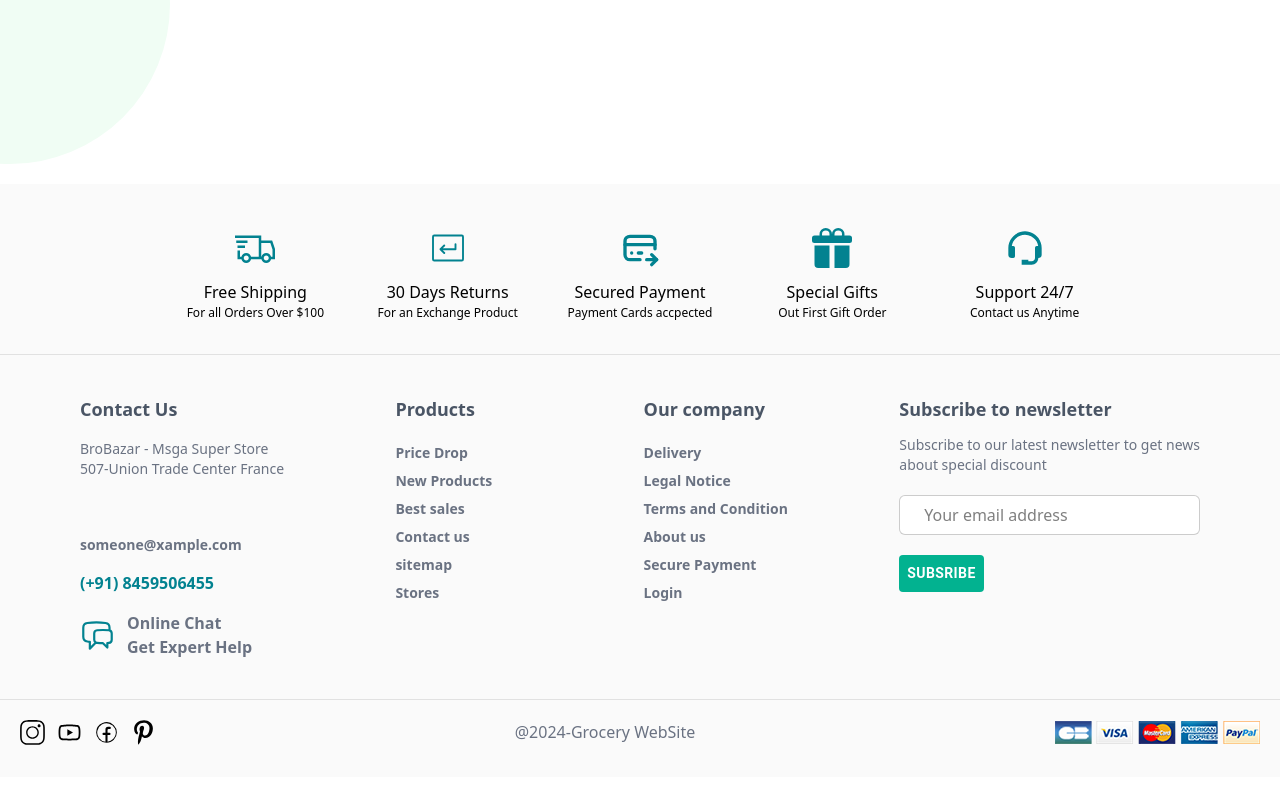
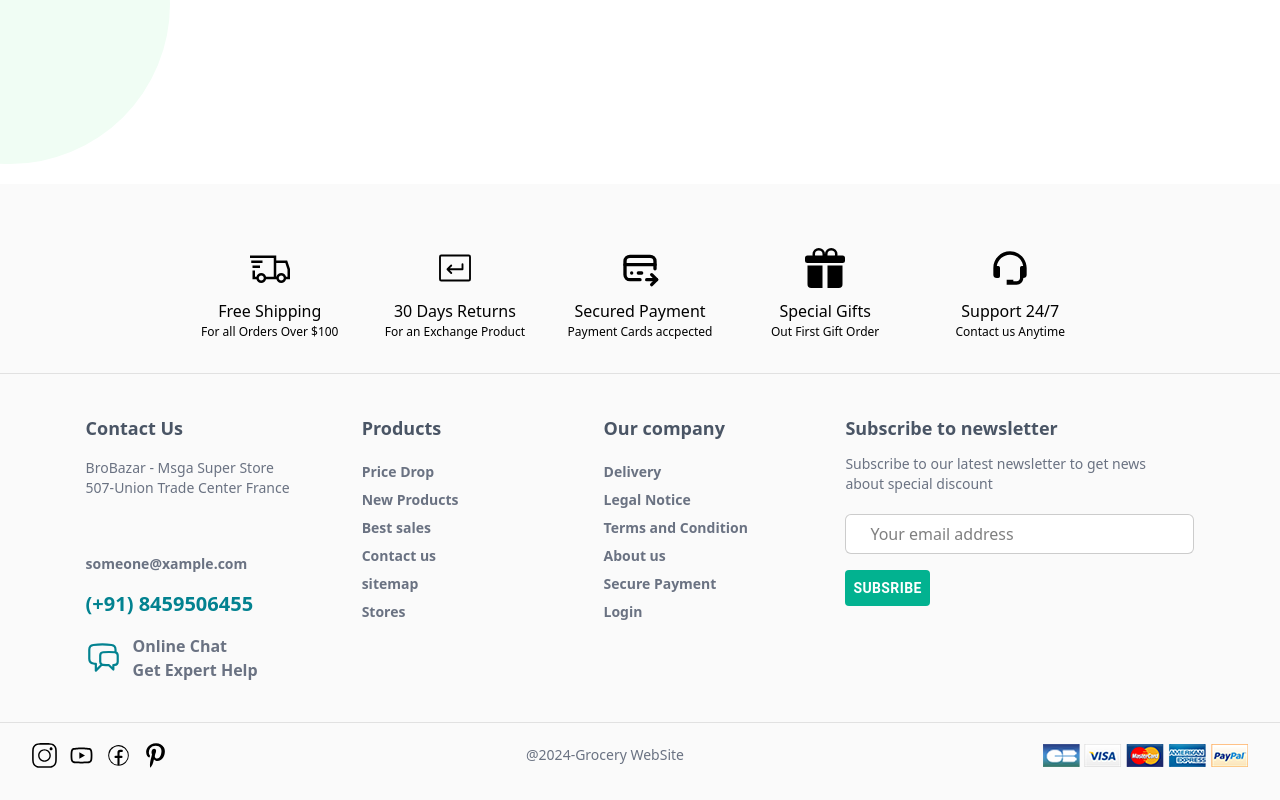
Before and after one commit to KrushnatSalavi/grocery-store-project, a Next.js app: page /login in a window 1280 px wide. Shown: the part 778-1578 px from the top of the page. Before the commit the page ends 1555 px from the top, so only its background shows below. Built offline with nearby package versions, Linux system fonts and the light colour scheme; no server answers.

Commit message:
Production build

```diff
--- a/src/app/components/Footer.jsx
+++ b/src/app/components/Footer.jsx
@@ -15,89 +15,130 @@ import { CiFacebook } from "react-icons/ci";
 import { FaPinterestP } from "react-icons/fa6";
 
 
+const Footer = () => {
+    return (
+        <footer className='bg-[#fafafa] py-6 sm:py-8 mt-5'>
+
+            {/* TOP FEATURES */}
+            <div className='container mx-auto px-3 sm:px-5'>
+                <div className="flex items-center justify-center gap-4 sm:gap-5 lg:gap-2 py-3 sm:py-8 pb-8 px-1">
+
+                    <div className="col flex items-center justify-center flex-col group w-full sm:w-[30%] md:w-[18%] lg:w-[15%] text-center">
+                        <LiaShippingFastSolid className="text-[35px] sm:text-[40px] transition-all duration-300 group-hover:text-primary group-hover:-translate-y-1" />
+
+                        <h3 className="text-sm sm:text-[16px] font-600 mt-3">
+                            Free Shipping
+                        </h3>
+
+                        <p className="text-[11px] sm:text-[12px] font-500">
+                            For all Orders Over $100
+                        </p>
+                    </div>
 
 
+                    <div className="col flex items-center justify-center flex-col group w-full sm:w-[30%] md:w-[18%] lg:w-[15%] text-center">
 
-const Footer = () => {
-    return (
-        <footer className='bg-[#fafafa] py-8 mt-5'>
+                        <PiKeyReturnLight className="text-[35px] sm:text-[40px] transition-all duration-300 group-hover:text-primary group-hover:-translate-y-1" />
 
-            <div className='container'>
-                <div className="flex itens-center justify-center gap-2 py-3 1g:py-8 pb-8 1g:pb-8 px-1g:px-5">
-                    <div className="col flex items-center justify-center flex-col group w-[15%]">
-                        <LiaShippingFastSolid className="text-[40px] transition-all duration-300
-                            group-hover: text-primary group-hover:-translate-y-1" />
-                        <h3 className="text-[16px] font-600 mt-3">Free Shipping</h3>
-                        <p className="text-[12px] font-500">For all Orders Over $100</p>
-                    </div>
+                        <h3 className="text-sm sm:text-[16px] mt-3">
+                            30 Days Returns
+                        </h3>
 
-                    <div className="col flex items-center justify-center flex-col group w-[15%]">
-
-                        <PiKeyReturnLight className="text-[40px] transition-all duration-300
-                            group-hover: text-primary group-hover:-translate-y-1" />
-
-                        <h3 className="text-[16px]  mt-3">30 Days Returns</h3>
-
-                        <p className="text-[12px] font-45">For an Exchange Product</p>
-
-                    </div>
-
-                    <div className="col flex items-center justify-center flex-col group w-[15%]">
-
-                        <TbCreditCardPay className="text-[40px] transition-all duration-300
-                            group-hover: text-primary group-hover:-translate-y-1" />
-
-                        <h3 className="text-[16px]  mt-3">Secured Payment</h3>
-
-                        <p className="text-[12px] font-45">Payment Cards accpected</p>
-
-                    </div>
-
-                    <div className="col flex items-center justify-center flex-col group w-[15%]">
-
-                        <BsGiftFill className="text-[40px] transition-all duration-300
-                            group-hover: text-primary group-hover:-translate-y-1" />
-
-                        <h3 className="text-[16px]  mt-3">Special Gifts</h3>
-
-                        <p className="text-[12px] font-45">Out First Gift Order</p>
-
-                    </div>
-
-                    <div className="col flex items-center justify-center flex-col group w-[15%]">
-
-                        <BiSupport className="text-[40px] transition-all duration-300
-                            group-hover: text-primary group-hover:-translate-y-1" />
-
-                        <h3 className="text-[16px]  mt-3">Support 24/7</h3>
-
-                        <p className="text-[12px] font-45">Contact us Anytime</p>
+                        <p className="text-[11px] sm:text-[12px] font-45">
+                            For an Exchange Product
+                        </p>
 
                     </div>
 
 
+                    <div className="col flex items-center justify-center flex-col group w-full sm:w-[30%] md:w-[18%] lg:w-[15%] text-center">
+
+                        <TbCreditCardPay className="text-[35px] sm:text-[40px] transition-all duration-300 group-hover:text-primary group-hover:-translate-y-1" />
+
+                        <h3 className="text-sm sm:text-[16px] mt-3">
+                            Secured Payment
+                        </h3>
+
+                        <p className="text-[11px] sm:text-[12px] font-45">
+                            Payment Cards accpected
+                        </p>
+
+                    </div>
+
+
+                    <div className="col flex items-center justify-center flex-col group w-full sm:w-[30%] md:w-[18%] lg:w-[15%] text-center">
+
+                        <BsGiftFill className="text-[35px] sm:text-[40px] transition-all duration-300 group-hover:text-primary group-hover:-translate-y-1" />
+
+                        <h3 className="text-sm sm:text-[16px] mt-3">
+                            Special Gifts
+                        </h3>
+
+                        <p className="text-[11px] sm:text-[12px] font-45">
+                            Out First Gift Order
+                        </p>
+
+                    </div>
+
+
+                    <div className="col flex items-center justify-center flex-col group w-full sm:w-[30%] md:w-[18%] lg:w-[15%] text-center">
+
+                        <BiSupport className="text-[35px] sm:text-[40px] transition-all duration-300 group-hover:text-primary group-hover:-translate-y-1" />
+
+                        <h3 className="text-sm sm:text-[16px] mt-3">
+                            Support 24/7
+                        </h3>
+
+                        <p className="text-[11px] sm:text-[12px] font-45">
+                            Contact us Anytime
+                        </p>
+
+                    </div>
+
                 </div>
             </div>
 
+
             <hr />
 
-            <div className='flex justify-between py-10'>
-                <div className='col1 w-20% flex flex-col gap-4  pl-20'>
+
+            {/* MAIN FOOTER */}
+            <div className='container mx-auto px-5 sm:px-6 lg:px-10 flex flex-col md:flex-row md:flex-wrap lg:flex-nowrap justify-between gap-10 md:gap-8 py-8 sm:py-10'>
+
+                {/* CONTACT */}
+                <div className='col1 w-full md:w-[45%] lg:w-[25%] flex flex-col gap-4 lg:pl-5'>
+
                     <h3 className='text-lg font-semibold text-gray-600'>
                         Contact Us
                     </h3>
-                    <p className='text-sm font-medium  text-gray-500'>
+
+                    <p className='text-sm font-medium text-gray-500'>
                         BroBazar - Msga Super Store
-                        <br /> 507-Union Trade Center France
+                        <br />
+                        507-Union Trade Center France
                     </p>
 
                     <br />
-                    <Link href={"mailto:someone@example.com"} className='text-gray-500 font-semibold text-sm hover:text-primary'>someone@xample.com</Link>
 
-                    <span className='text-20 font-bold text-primary'>(+91) 8459506455</span>
+                    <Link
+                        href={"mailto:someone@example.com"}
+                        className='text-gray-500 font-semibold text-sm hover:text-primary'
+                    >
+                        someone@xample.com
+                    </Link>
+
+                    <span className='text-xl font-bold text-primary'>
+                        (+91) 8459506455
+                    </span>
+
                     <div className='flex items-center gap-3'>
-                        <HiOutlineChatBubbleLeftRight size={35} className='text-40 text-primary' />
-                        <span className='text-16 font-semibold text-gray-500'>
+
+                        <HiOutlineChatBubbleLeftRight
+                            size={35}
+                            className='text-primary shrink-0'
+                        />
+
+                        <span className='text-sm sm:text-base font-semibold text-gray-500'>
                             Online Chat
                             <br />
                             Get Expert Help
@@ -106,7 +147,10 @@ const Footer = () => {
                     </div>
                 </div>
 
-                <div className='col2 w-20% flex justify-between gap-5'>
+
+                {/* PRODUCTS */}
+                <div className='col2 w-full sm:w-[45%] md:w-[25%] lg:w-[20%] flex justify-start'>
+
                     <div className='box'>
 
                         <h3 className='text-lg font-semibold text-gray-600'>
@@ -114,47 +158,52 @@ const Footer = () => {
                         </h3>
 
                         <ul className='list mt-5'>
+
                             <li className='list-none text-sm w-full mb-2'>
-                                <Link href={"/"} className='link text-sm text-gray-500 font-semibold hover:text-primary'>
+                                <Link href={"/"} className='text-sm text-gray-500 font-semibold hover:text-primary'>
                                     Price Drop
                                 </Link>
                             </li>
 
                             <li className='list-none text-sm w-full mb-2'>
-                                <Link href={"/"} className='link text-sm  text-gray-500 font-semibold hover:text-primary'>
+                                <Link href={"/"} className='text-sm text-gray-500 font-semibold hover:text-primary'>
                                     New Products
                                 </Link>
                             </li>
 
                             <li className='list-none text-sm w-full mb-2'>
-                                <Link href={"/"} className='link text-sm  text-gray-500 font-semibold hover:text-primary'>
+                                <Link href={"/"} className='text-sm text-gray-500 font-semibold hover:text-primary'>
                                     Best sales
                                 </Link>
                             </li>
 
                             <li className='list-none text-sm w-full mb-2'>
-                                <Link href={"/"} className='link text-sm  text-gray-500 font-semibold hover:text-primary'>
+                                <Link href={"/"} className='text-sm text-gray-500 font-semibold hover:text-primary'>
                                     Contact us
                                 </Link>
                             </li>
 
                             <li className='list-none text-sm w-full mb-2'>
-                                <Link href={"/"} className='link text-sm  text-gray-500 font-semibold hover:text-primary'>
+                                <Link href={"/"} className='text-sm text-gray-500 font-semibold hover:text-primary'>
                                     sitemap
                                 </Link>
                             </li>
 
                             <li className='list-none text-sm w-full mb-2'>
-                                <Link href={"/"} className='link text-sm  text-gray-500 font-semibold hover:text-primary'>
+                                <Link href={"/"} className='text-sm text-gray-500 font-semibold hover:text-primary'>
                                     Stores
                                 </Link>
                             </li>
+
                         </ul>
 
                     </div>
                 </div>
 
-                <div className='col3 w-20% flex justify-between gap-5 pl-10'>
+
+                {/* COMPANY */}
+                <div className='col3 w-full sm:w-[45%] md:w-[25%] lg:w-[20%] flex justify-start'>
+
                     <div className='box'>
 
                         <h3 className='text-lg font-semibold text-gray-600'>
@@ -162,74 +211,92 @@ const Footer = () => {
                         </h3>
 
                         <ul className='list mt-5'>
+
                             <li className='list-none text-sm w-full mb-2'>
-                                <Link href={"/"} className='link text-sm  text-gray-500 font-semibold hover:text-primary'>
+                                <Link href={"/"} className='text-sm text-gray-500 font-semibold hover:text-primary'>
                                     Delivery
                                 </Link>
                             </li>
 
                             <li className='list-none text-sm w-full mb-2'>
-                                <Link href={"/"} className='link text-sm  text-gray-500 font-semibold hover:text-primary'>
+                                <Link href={"/"} className='text-sm text-gray-500 font-semibold hover:text-primary'>
                                     Legal Notice
                                 </Link>
                             </li>
 
                             <li className='list-none text-sm w-full mb-2'>
-                                <Link href={"/"} className='link text-sm  text-gray-500 font-semibold hover:text-primary'>
+                                <Link href={"/"} className='text-sm text-gray-500 font-semibold hover:text-primary'>
                                     Terms and Condition
                                 </Link>
                             </li>
 
                             <li className='list-none text-sm w-full mb-2'>
-                                <Link href={"/"} className='link text-sm  text-gray-500 font-semibold hover:text-primary'>
+                                <Link href={"/"} className='text-sm text-gray-500 font-semibold hover:text-primary'>
                                     About us
                                 </Link>
                             </li>
 
                             <li className='list-none text-sm w-full mb-2'>
-                                <Link href={"/"} className='link text-sm  text-gray-500 font-semibold hover:text-primary'>
+                                <Link href={"/"} className='text-sm text-gray-500 font-semibold hover:text-primary'>
                                     Secure Payment
                                 </Link>
                             </li>
 
                             <li className='list-none text-sm w-full mb-2'>
-                                <Link href={"/"} className='link text-sm  text-gray-500 font-semibold hover:text-primary'>
+                                <Link href={"/"} className='text-sm text-gray-500 font-semibold hover:text-primary'>
                                     Login
                                 </Link>
                             </li>
+
                         </ul>
 
                     </div>
                 </div>
 
-                <div className='col4 w-40% pr-20'>
+
+                {/* NEWSLETTER */}
+                <div className='col4 w-full md:w-[45%] lg:w-[35%] lg:pr-5'>
+
                     <h3 className='text-lg font-semibold text-gray-600'>
                         Subscribe to newsletter
                     </h3>
+
                     <p className='text-sm mt-3 text-gray-500'>
-                        Subscribe to our latest newsletter to get news<br /> about special discount
+                        Subscribe to our latest newsletter to get news
+                        <br className='hidden sm:block' />
+                        about special discount
                     </p>
 
+                    <form className='flex flex-col gap-4'>
 
-                    <form className='flex flex-col gap-5'>
-                        <input type='text' className='w-full h-10 bg-white mt-5 border border-[rgba(0,0,0,0.2)] outline-none rounded-md px-6
-                        ' placeholder='Your email address'></input>
+                        <input
+                            type='text'
+                            className='w-full h-10 bg-white mt-5 border border-[rgba(0,0,0,0.2)] outline-none rounded-md px-4 sm:px-6'
+                            placeholder='Your email address'
+                        />
 
                         <div className='btn'>
-                            <Button className='btn-g'>Subsribe</Button>
+                            <Button className='btn-g'>
+                                Subsribe
+                            </Button>
                         </div>
+
                     </form>
+
                 </div>
-
-
-
 
             </div>
 
+
             <hr />
 
-            <div className='bottomStrip pt-5 flex justify-between'>
-                <div className='flex gap-3 pl-5'>
+
+            {/* BOTTOM STRIP */}
+            <div className='bottomStrip pt-5 px-5 sm:px-8 flex flex-col md:flex-row items-center justify-between gap-5'>
+
+                {/* SOCIAL ICONS */}
+                <div className='flex gap-3'>
+
                     <Link href={"/"} className='hover:text-primary'>
                         <SlSocialInstagram size={25} />
                     </Link>
@@ -246,22 +313,49 @@ const Footer = () => {
                         <FaPinterestP size={25} />
                     </Link>
 
-
                 </div>
 
-                <div className='items-center text-gray-500 hover:text-primary'>
+
+                {/* COPYRIGHT */}
+                <div className='flex items-center text-gray-500 hover:text-primary text-sm'>
                     <p>
                         @2024-Grocery WebSite
                     </p>
-
                 </div>
 
-                <div className='flex items-center gap-1 mr-5'>
-                    <img src={"/carte_bleue.png"} alt='image'></img>
-                    <img src={"/visa.png"} alt='image'></img>
-                    <img src={"/master_card.png"} alt='image'></img>
-                    <img src={"/american_express.png"} alt='image'></img>
-                    <img src={"/paypal.png"} alt='image'></img>
+
+                {/* PAYMENT METHODS */}
+                <div className='flex items-center justify-center gap-1 flex-wrap'>
+
+                    <img
+                        src={"/carte_bleue.png"}
+                        alt='image'
+                        className='h-6 sm:h-auto object-contain'
+                    />
+
+                    <img
+                        src={"/visa.png"}
+                        alt='image'
+                        className='h-6 sm:h-auto object-contain'
+                    />
+
+                    <img
+                        src={"/master_card.png"}
+                        alt='image'
+                        className='h-6 sm:h-auto object-contain'
+                    />
+
+                    <img
+                        src={"/american_express.png"}
+                        alt='image'
+                        className='h-6 sm:h-auto object-contain'
+                    />
+
+                    <img
+                        src={"/paypal.png"}
+                        alt='image'
+                        className='h-6 sm:h-auto object-contain'
+                    />
 
                 </div>
 
--- a/src/app/page.js
+++ b/src/app/page.js
@@ -6,7 +6,6 @@ import { useRouter } from "next/navigation";
 import Banners from "./components/Banners";
 import CatSlider from "./components/CatSlider";
 import HomeSlider from "./components/HomeSlider";
-import PopularProducts from "./components/PopularProducts";
 
 export default function Home() {
   const router = useRouter();
@@ -24,7 +23,6 @@ export default function Home() {
     <div className="bg-[#f1f1f1]">
       <HomeSlider />
       <CatSlider />
-      <PopularProducts />
       <Banners />
 
       <section className="bg-white py-5">
```
Also changed, not shown: src/app/components/Banners.jsx (+63 -15 lines), src/app/components/CatSlider.jsx (+151 -42 lines), src/app/components/PopularProducts.jsx (deleted, +0 -69 lines).
